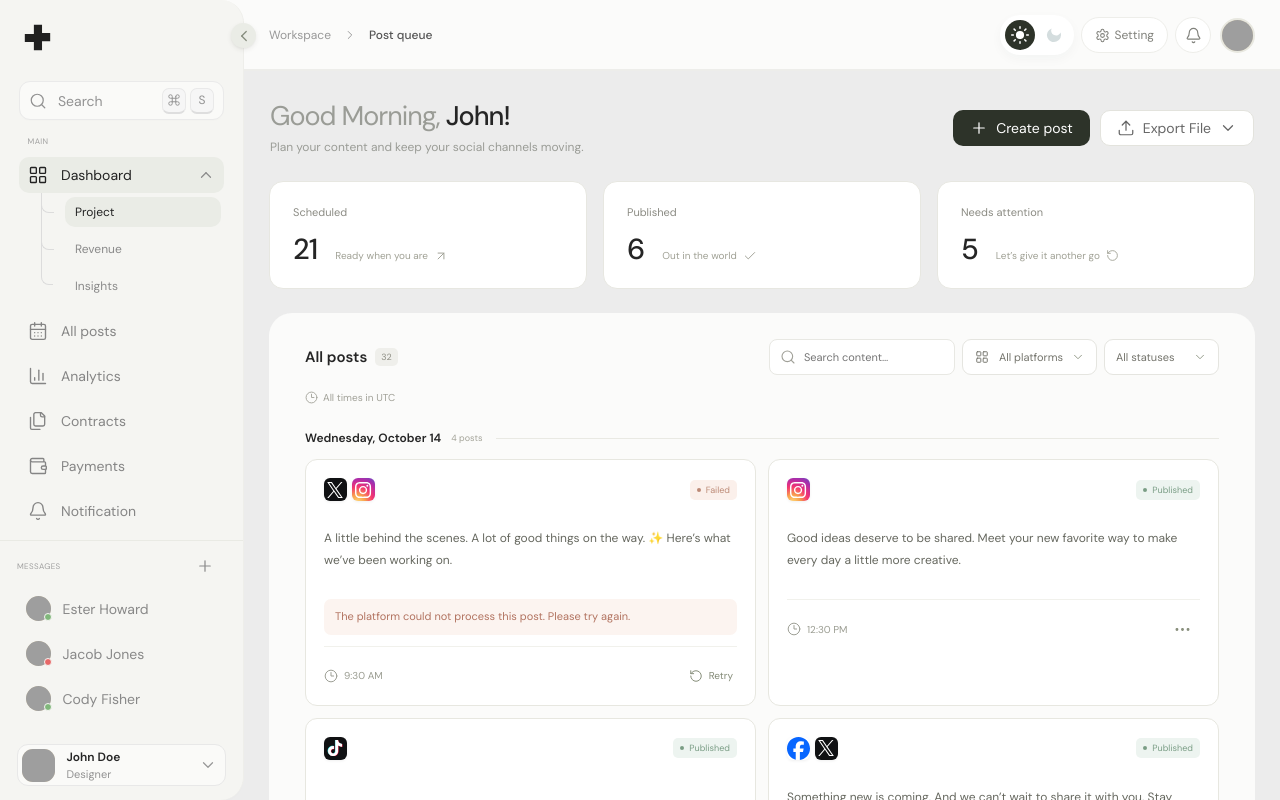
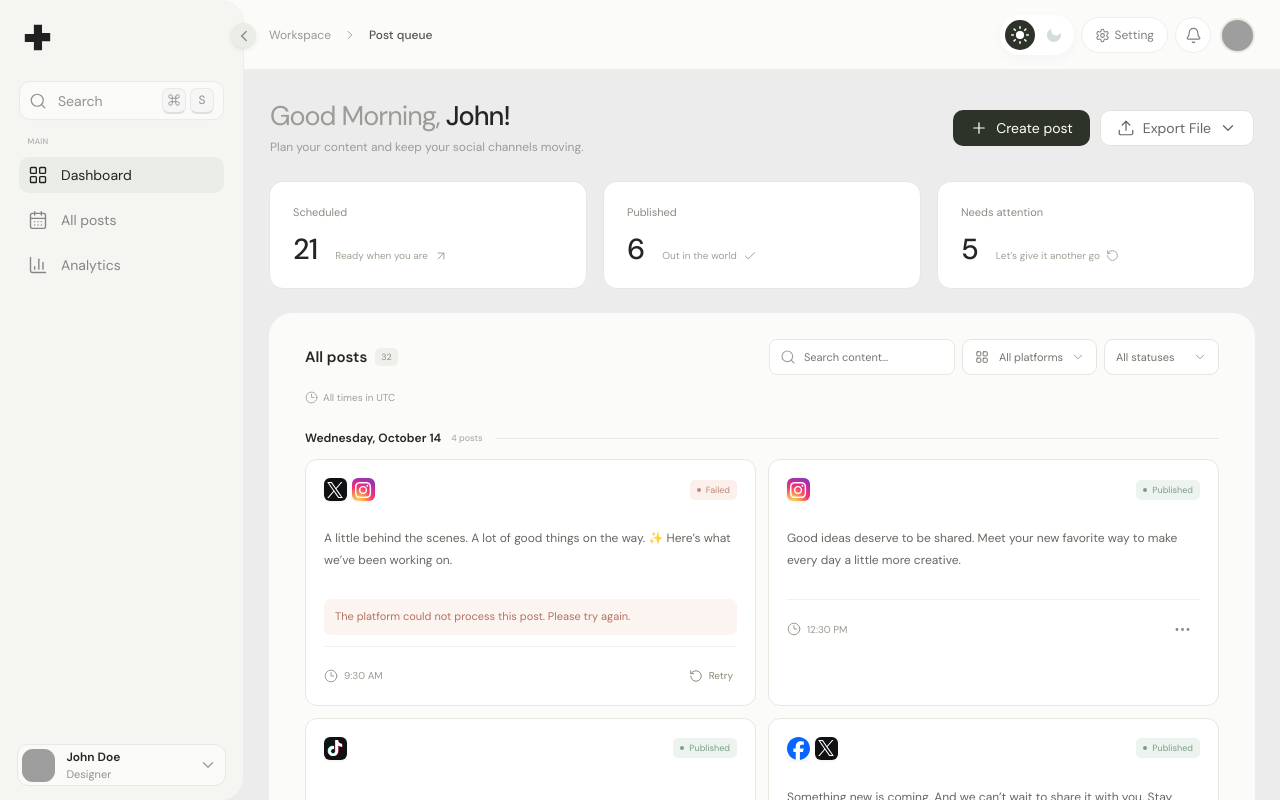
Before and after one commit to sohanpaliyal/postschedular, a React (Vite) app: page / in a window 1280 px wide. Shown: the top 800 px of the page. Built offline with nearby package versions, Linux system fonts and the light colour scheme; grey boxes are pictures that could not be loaded.

Commit message:
refactor: simplify sidebar to dashboard posts and analytics

```diff
--- a/src/main.tsx
+++ b/src/main.tsx
@@ -1,6 +1,6 @@
 import React, { useEffect, useRef, useState } from 'react';
 import { createRoot } from 'react-dom/client';
-import { Search, BarChart3, LayoutGrid, Files, Wallet, Bell, Settings, Upload, ChevronRight, ChevronDown, Plus, X, CalendarDays, Clock3, ArrowUpRight, Image as ImageIcon, Check, RotateCcw, PanelLeft, Command } from 'lucide-react';
+import { Search, BarChart3, LayoutGrid, Files, Bell, Settings, Upload, ChevronRight, ChevronDown, Plus, X, CalendarDays, Clock3, ArrowUpRight, Image as ImageIcon, Check, RotateCcw, PanelLeft, Command } from 'lucide-react';
 import { Button } from './components/Button';
 import { PlatformIcon } from './components/PlatformIcon';
 import { PostFilters } from './components/PostFilters';
@@ -21,11 +21,8 @@ import './sidebar-motion.css';
 
 const examples = ['A little behind the scenes. A lot of good things on the way. ✨ Here’s what we’ve been working on.', 'Good ideas deserve to be shared. Meet your new favorite way to make every day a little more creative.', 'Slow mornings, fresh perspectives. What’s inspiring you this week? ☕', 'Something new is coming. And we can’t wait to share it with you. Stay close.'];
 function seed(): Post[] { return Array.from({ length: 32 }, (_, i) => { const date = new Date(); date.setDate(date.getDate() + Math.floor(i / 4) - 2); date.setHours(9 + i % 4 * 3, 30, 0, 0); const status = i % 7 === 0 ? 'failed' : i < 8 ? 'published' : 'scheduled'; return { id: `post-${i}`, content: examples[i % examples.length], platforms: [platforms[i % 4], ...(i % 3 === 0 ? [platforms[(i + 1) % 4]] : [])], scheduledAt: date.toISOString(), status, errorMessage: status === 'failed' ? 'The platform could not process this post. Please try again.' : undefined }; }); }
-const contacts = [{ name: 'Ester Howard', image: '47', color: 'green' }, { name: 'Jacob Jones', image: '12', color: 'red' }, { name: 'Cody Fisher', image: '44', color: 'green' }];
 function App() {
  const [collapsed, setCollapsed] = useState(() => localStorage.getItem('flintzy-sidebar') === 'collapsed');
- const [submenu, setSubmenu] = useState(true);
- const [active, setActive] = useState('Project');
  const [panel, setPanel] = useState<string | null>(null);
  const [profile, setProfile] = useState(false);
  const [mobile, setMobile] = useState(false);
@@ -75,27 +72,16 @@ function App() {
   const url = URL.createObjectURL(new Blob(['\uFEFF' + rows.map(row => row.map(cell).join(',')).join('\r\n')], { type: 'text/csv;charset=utf-8;' }));
   const link = document.createElement('a'); link.href = url; link.download = 'postflow-posts.csv'; link.click(); setTimeout(() => URL.revokeObjectURL(url), 1000);
  }
- function renderSubmenu() {
-  return <div className="submenu"><div className="branch-line"/>{['Project', 'Revenue', 'Insights'].map(item => <Button variant="unstyled" key={item} className={`sub-item ${active === item && !allPostsPage && !analyticsPage ? 'active' : ''}`} onClick={() => { setActive(item); if (item === 'Project') navigate('/'); else setPanel(item); setMobile(false); }}><span>{item}</span></Button>)}</div>;
- }
  async function retry(post: Post) { setPending(p => [...p, post.id]); setPosts(ps => ps.map(p => p.id === post.id ? { ...p, status: 'scheduled', errorMessage: undefined } : p)); await new Promise(r => setTimeout(r, 1000)); if (Math.random() < .2) { setPosts(ps => ps.map(p => p.id === post.id ? { ...post, errorMessage: 'Retry failed. Please try again.' } : p)); setNotice('Retry failed. Your post has been restored.'); } else setNotice('Post added back to the queue.'); setPending(p => p.filter(id => id !== post.id)); }
  return <div className="app-shell">
  {mobile && <Button variant="unstyled" className="mobile-backdrop" aria-label="Close navigation" onClick={() => setMobile(false)} />}
  <aside className={`sidebar ${collapsed ? 'collapsed' : ''} ${mobile ? 'mobile-open' : ''}`} aria-label="Main navigation">
-  <div className="brand-row"><Button variant="unstyled" className="brand-mark" aria-label="Flintzy home" onClick={() => { setActive('Project'); navigate('/'); }}><svg viewBox="0 0 32 32" fill="currentColor"><path d="M12 2h9v9h9v9h-9v10h-9v-9H2v-9h10z" /></svg></Button><Button variant="unstyled" className="collapse-button" onClick={() => setCollapsed(c => !c)} aria-label={collapsed ? 'Expand sidebar' : 'Collapse sidebar'} aria-expanded={!collapsed}><MotionChevron horizontal flipped={collapsed}/></Button></div>
+  <div className="brand-row"><Button variant="unstyled" className="brand-mark" aria-label="Flintzy home" onClick={() => navigate('/')}><svg viewBox="0 0 32 32" fill="currentColor"><path d="M12 2h9v9h9v9h-9v10h-9v-9H2v-9h10z" /></svg></Button><Button variant="unstyled" className="collapse-button" onClick={() => setCollapsed(c => !c)} aria-label={collapsed ? 'Expand sidebar' : 'Collapse sidebar'} aria-expanded={!collapsed}><MotionChevron horizontal flipped={collapsed}/></Button></div>
   <Button variant="unstyled" className="sidebar-search" aria-label="Search posts" onClick={() => { searchRef.current?.focus(); setMobile(false); }}><Search size={18}/><span className="label">Search</span><span className="shortcut label"><kbd><Command size={14}/></kbd><kbd>S</kbd></span></Button>
   <div className="section-heading">MAIN</div>
   <nav>
-   <div className={`dashboard-group ${submenu ? 'is-open' : ''}`}>
-    <Button variant="unstyled" className={`nav-item ${!allPostsPage && !analyticsPage ? 'selected' : ''}`} aria-expanded={submenu} onClick={() => setSubmenu(s => !s)} title={collapsed ? 'Dashboard' : undefined}><LayoutGrid size={20}/><span className="label">Dashboard</span><MotionChevron flipped={submenu}/></Button>
-    <div className="submenu-wrap" inert={collapsed || !submenu} aria-hidden={collapsed || !submenu}>{renderSubmenu()}</div>
-    <div className="submenu-flyout" inert={!collapsed || !submenu} aria-hidden={!collapsed || !submenu}>{renderSubmenu()}</div>
-   </div>
-   <a href="/posts" aria-current={allPostsPage ? 'page' : undefined} className={`nav-item all-posts-link ${allPostsPage ? 'selected' : ''}`} title={collapsed ? 'All posts' : undefined} onClick={e => { if (!e.metaKey && !e.ctrlKey && !e.shiftKey && !e.altKey) { e.preventDefault(); navigate('/posts'); } }}><CalendarDays size={20}/><span className="label">All posts</span></a>
-   <a href="/analytics" aria-current={analyticsPage ? 'page' : undefined} className={`nav-item all-posts-link ${analyticsPage ? 'selected' : ''}`} title={collapsed ? 'Analytics' : undefined} onClick={e => { if (!e.metaKey && !e.ctrlKey && !e.shiftKey && !e.altKey) { e.preventDefault(); navigate('/analytics'); } }}><BarChart3 size={20}/><span className="label">Analytics</span></a>
-   {[{ name: 'Contracts', icon: Files }, { name: 'Payments', icon: Wallet }, { name: 'Notification', icon: Bell }].map(({ name, icon: Icon }) => <Button variant="unstyled" key={name} className={`nav-item ${panel === name ? 'selected' : ''}`} title={collapsed ? name : undefined} onClick={() => setPanel(name)}><Icon size={20}/><span className="label">{name}</span></Button>)}
+   {[{ path: '/', label: 'Dashboard', icon: LayoutGrid, selected: !allPostsPage && !analyticsPage }, { path: '/posts', label: 'All posts', icon: CalendarDays, selected: allPostsPage }, { path: '/analytics', label: 'Analytics', icon: BarChart3, selected: analyticsPage }].map(({ path, label, icon: Icon, selected }) => <a key={path} href={path} aria-current={selected ? 'page' : undefined} className={`nav-item all-posts-link ${selected ? 'selected' : ''}`} title={collapsed ? label : undefined} onClick={e => { if (!e.metaKey && !e.ctrlKey && !e.shiftKey && !e.altKey) { e.preventDefault(); navigate(path); } }}><Icon size={20}/><span className="label">{label}</span></a>)}
   </nav>
-  <div className="messages"><div className="section-heading">MESSAGES<Button variant="icon" aria-label="New message" className="label icon-button" onClick={() => setPanel('New message')}><Plus size={18}/></Button></div>{contacts.map(c => <Button variant="unstyled" className="contact" key={c.name} title={c.name} onClick={() => setPanel(c.name)}><Avatar id={c.image} name={c.name} status={c.color}/><span className="label">{c.name}</span></Button>)}</div>
   <div className="sidebar-footer">{profile && <div className="profile-menu"><strong>John Doe</strong><span>Demo workspace</span><Button variant="unstyled" onClick={() => { setCollapsed(c => !c); setProfile(false); }}><PanelLeft size={16}/> Toggle sidebar</Button></div>}<Button variant="unstyled" className="profile-button" aria-expanded={profile} onClick={() => setProfile(p => !p)}><Avatar id="60" name="John Doe"/><span className="profile-name label"><strong>John Doe</strong><small>Designer</small></span><ChevronDown className="label" size={18}/></Button></div>
  </aside>
  <main className="workspace"><header className="topbar"><div className="header-inner"><div className="breadcrumb"><Button variant="icon" className="icon-button mobile-menu" aria-label="Open navigation" onClick={() => setMobile(true)}><PanelLeft size={20}/></Button><span>Workspace</span><ChevronRight size={14}/><strong>{analyticsPage ? 'Analytics' : allPostsPage ? 'All posts' : 'Post queue'}</strong></div><div className="header-actions"><ThemeSwitch/><Button variant="unstyled" className="header-settings" onClick={() => setPanel('Settings')}><Settings size={15}/><span>Setting</span></Button><Button variant="unstyled" className="header-notification" aria-label="Notifications" onClick={() => setPanel('Notification')}><Bell size={17}/></Button><Button variant="unstyled" className="header-avatar" aria-label="Open profile" onClick={() => setPanel('Profile')}><Avatar id="12" name="John Doe"/></Button></div></div></header>
@@ -109,7 +95,7 @@ function App() {
  {notice && <div className="toast" role="status"><Check size={16}/>{notice}<Button variant="unstyled" aria-label="Dismiss" onClick={() => setNotice('')}><X size={15}/></Button></div>}
  {composer && <Composer initialDate={composerDate} onClose={() => setComposer(false)} onSave={post => { setPosts(ps => [...ps, post]); setComposer(false); setNotice('Your post is scheduled. Looking good!'); }}/>}
  {detail && <Modal title="Post details" onClose={() => setDetail(null)}><span className={`status ${detail.status}`}><i/>{detail.status}</span><p className="detail-content">{detail.content}</p>{detail.mediaUrl && <img className="detail-image" src={detail.mediaUrl} alt="Post attachment"/>}<div className="detail-meta"><span>Platforms</span><div className="detail-platform-list">{detail.platforms.map(platform => <span key={platform}><PlatformIcon platform={platform} decorative/>{platform}</span>)}</div><span>Scheduled for</span><strong>{new Date(detail.scheduledAt).toLocaleString()}</strong><span>Time zone</span><strong>{Intl.DateTimeFormat().resolvedOptions().timeZone}</strong></div>{detail.errorMessage && <p className="post-error">{detail.errorMessage}</p>}{detail.status === 'failed' && <Button variant="primary" onClick={() => { retry(detail); setDetail(null); }}><RotateCcw size={16}/>Retry post</Button>}</Modal>}
- {panel && <Modal title={panel} onClose={() => setPanel(null)}><div className="empty-state"><Files size={32}/><h3>{contacts.some(c => c.name === panel) || panel === 'New message' ? 'Messages preview' : `${panel} preview`}</h3><p>This menu is recreated from your reference. The assignment’s post scheduling tools are available in Dashboard → Project.</p><Button variant="secondary" onClick={() => { setPanel(null); setActive('Project'); }}>Back to post queue</Button></div></Modal>}
+ {panel && <Modal title={panel} onClose={() => setPanel(null)}><div className="empty-state"><Files size={32}/><h3>{`${panel} preview`}</h3><p>Your post scheduling tools are available in Dashboard and All posts.</p><Button variant="secondary" onClick={() => navigate('/')}>Back to post queue</Button></div></Modal>}
  </div>;
 }
 function Composer({ initialDate, onClose, onSave }: { initialDate?: string; onClose: () => void; onSave: (post: Post) => void }) { const [content, setContent] = useState(''); const [selected, setSelected] = useState<Platform[]>(['X']); const [image, setImage] = useState(''); const [date, setDate] = useState(initialDate || ''); const [error, setError] = useState(''); const [busy, setBusy] = useState(false); const count = Array.from(content).length; const over = selected.some(p => count > limits[p]); async function submit(e: React.FormEvent) { e.preventDefault(); if (!content.trim() || !selected.length || over) { setError('Add your content and choose a platform within its character limit.'); return; } if (!date || new Date(date).getTime() <= Date.now()) { setError('Choose a date and time in the future.'); return; } if (image && !/^https?:\/\//i.test(image)) { setError('Enter an image URL beginning with https:// or http://.'); return; } setBusy(true); await new Promise(r => setTimeout(r, 500)); onSave({ id: crypto.randomUUID(), content: content.trim(), platforms: selected, mediaUrl: image || undefined, scheduledAt: new Date(date).toISOString(), status: 'scheduled' }); }
```
